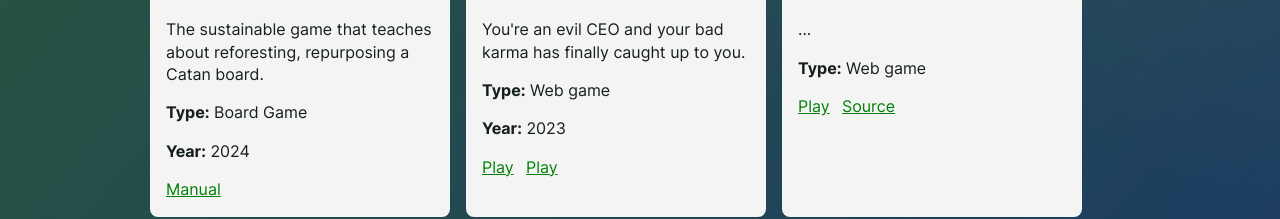
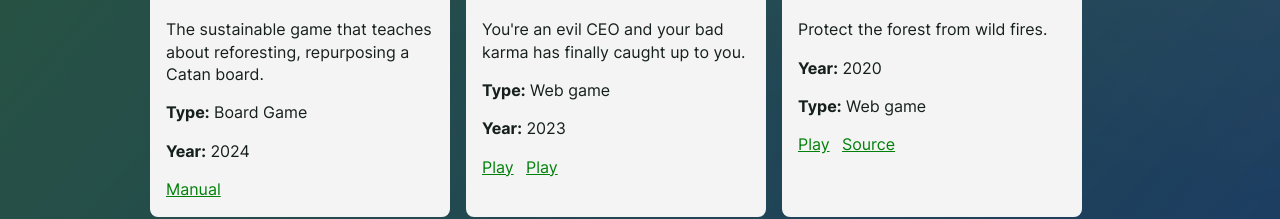
Before and after one commit to gamesfortrees/gamesfortrees, a plain HTML site: page index.html in a window 1280 px wide. Shown: the part 581-800 px from the top of the page. Drawn offline with Linux system fonts and the light colour scheme.

Commit message:
added forest guardian description

```diff
--- a/index.html
+++ b/index.html
@@ -62,7 +62,10 @@
         <h3>Forest Guardian</h3>
         <div>
           <p>
-            ...
+            Protect the forest from wild fires.
+          </p>
+          <p>
+            <b>Year:</b> 2020
           </p>
           <p>
             <b>Type:</b> Web game
```
